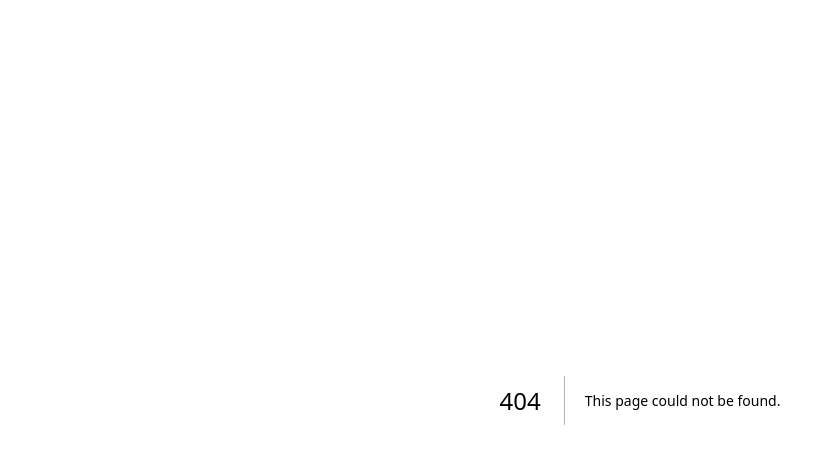
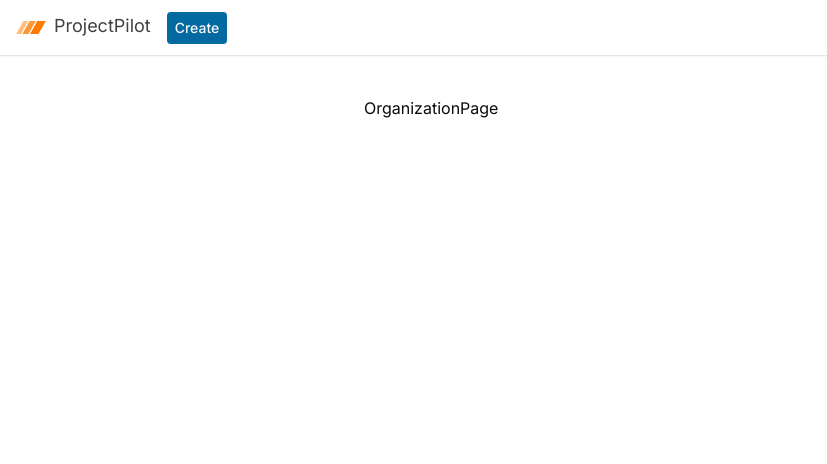
Before and after one commit to tarungatla/ProjectPilot, a Next.js app: page /organization/1 in a window 1280 px wide. Before the commit this address had no page. Shown: the top 464 px of the page, without its empty margins (0-827 px from the left). Built offline with nearby package versions, Linux system fonts and the light colour scheme; no server answers.

Commit message:
Middleware added and navbar done

```diff
--- /dev/null
+++ b/app/(platform)/(dashboard)/_components/navbar.tsx
@@ -0,0 +1,52 @@
+import { Plus } from "lucide-react";
+import { OrganizationSwitcher, UserButton } from "@clerk/nextjs";
+
+import { Logo } from "@/components/logo";
+import { Button } from "@/components/ui/button";
+
+
+export const Navbar = () => {
+  return (
+    <nav className="fixed z-50 top-0 px-4 w-full h-14 border-b shadow-sm bg-white flex items-center">
+      <div className="flex items-center gap-x-4">
+        <div className="hidden md:flex">
+          <Logo />
+        </div>
+          <Button variant="primary" size="sm" className="rounded-sm hidden md:block h-auto  py-1.5 px-2">
+            Create
+          </Button>
+          <Button  variant="primary" size="sm" className="rounded-sm block md:hidden">
+            <Plus className="h-4 w-4" />
+          </Button>
+      </div>
+      <div className="ml-auto flex items-center gap-x-2">
+        <OrganizationSwitcher
+        hidePersonal
+          afterCreateOrganizationUrl="/organization/:id"
+          afterLeaveOrganizationUrl="/select-org"
+          afterSelectOrganizationUrl="/organization/:id"
+          appearance={{
+            elements: {
+              rootBox: {
+                display: "flex",
+                justifyContent: "center",
+                alignItems: "center",
+              },
+            },
+          }}
+        />
+        <UserButton
+          afterSignOutUrl="/"
+          appearance={{
+            elements: {
+              avatarBox: {
+                height: 30,
+                width: 30,
+              }
+            }
+          }}
+        />
+      </div>
+    </nav>
+  );
+};
--- /dev/null
+++ b/app/(platform)/(dashboard)/layout.tsx
@@ -0,0 +1,16 @@
+import { Navbar } from "./_components/navbar";
+
+const DashboardLayout = ({
+  children
+}: {
+  children: React.ReactNode;
+ }) => {
+  return (
+    <div className="h-full">
+      <Navbar />
+      {children}
+    </div>
+  );
+ };
+
+ export default DashboardLayout;
--- /dev/null
+++ b/app/(platform)/(dashboard)/organization/[organizationId]/page.tsx
@@ -0,0 +1,10 @@
+import { auth } from "@clerk/nextjs";
+
+const OrganizationPage = () => {
+    const { userId, orgId } = auth();
+  return (
+      <div>OrganizationPage {userId} {orgId}</div>
+  )
+}
+
+export default OrganizationPage
--- /dev/null
+++ b/app/(platform)/(dashboard)/organization/layout.tsx
@@ -0,0 +1,18 @@
+const OrganizationLayout = ({
+  children
+}: {
+  children: React.ReactNode;
+}) => {
+  return (
+    <main className="pt-20 md:pt-24 px-4 max-w-6xl 2xl:max-w-screen-xl mx-auto">
+      <div className="flex gap-x-7">
+        <div className="w-64 shrink-0 hidden md:block">
+          {/* <Sidebar /> */}
+        </div>
+        {children}
+      </div>
+    </main>
+  );
+};
+
+export default OrganizationLayout;
--- a/components/ui/button.tsx
+++ b/components/ui/button.tsx
@@ -18,6 +18,7 @@
           "bg-secondary text-secondary-foreground hover:bg-secondary/80",
         ghost: "hover:bg-accent hover:text-accent-foreground",
         link: "text-primary underline-offset-4 hover:underline",
+        primary: "bg-sky-700 text-primary-foreground hover:bg-sky-700/90"
       },
       size: {
         default: "h-10 px-4 py-2",
```
Also changed, not shown: middleware.ts (+27 -4 lines).
